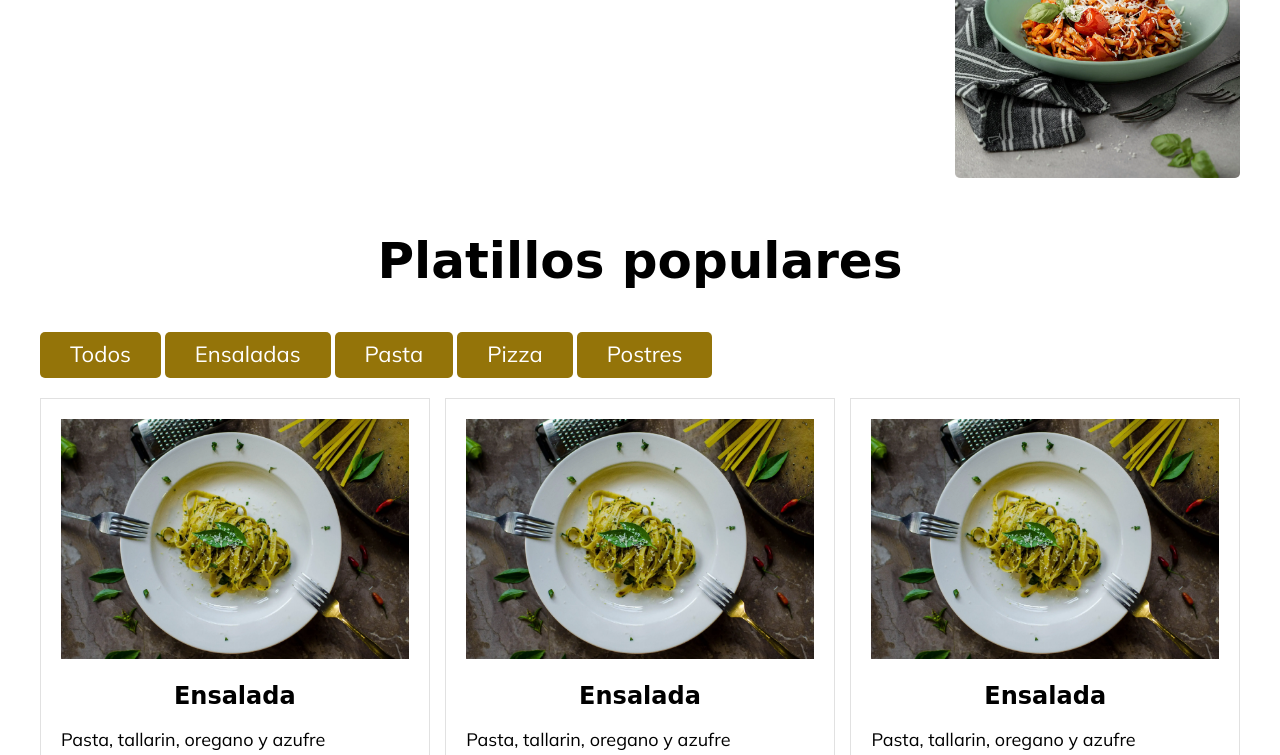
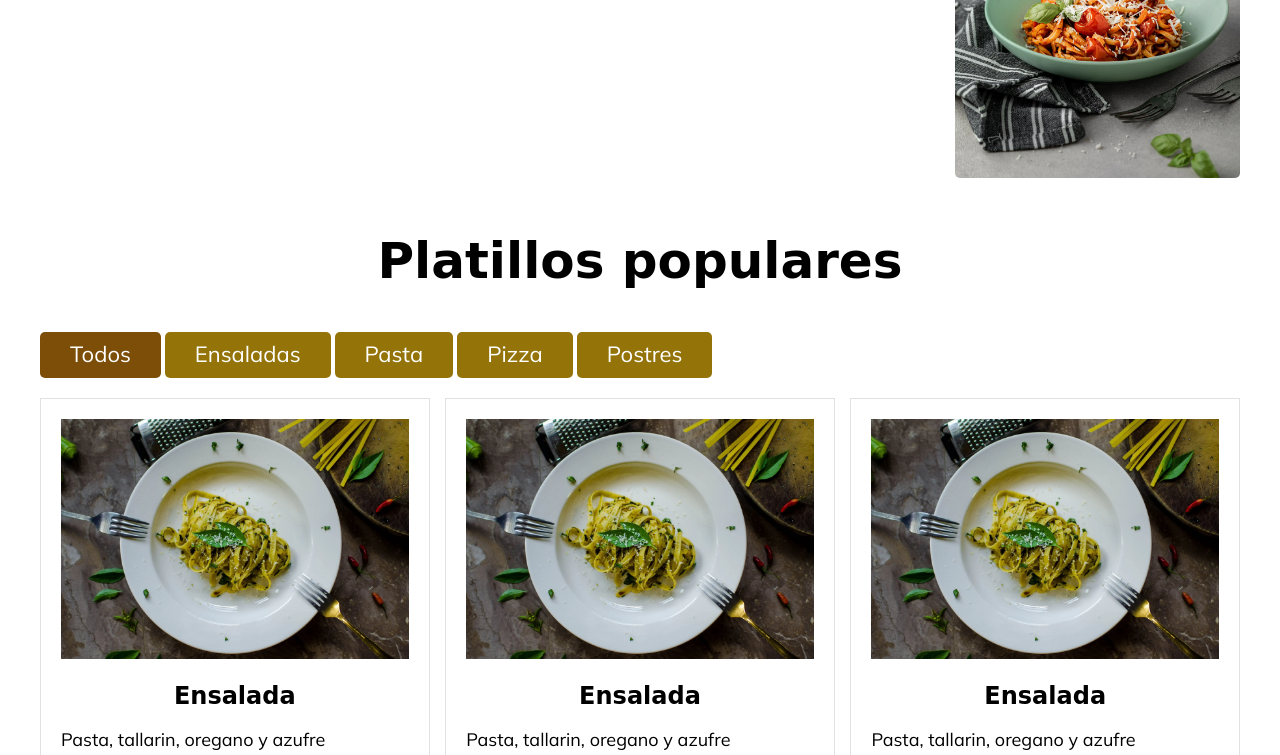
Before and after one commit to M4rckR/pontuchi.github.io, a plain HTML site: page index.html in a window 1280 px wide. In both pictures the pointer is over the button "Todos". Shown: the part 1268-2023 px from the top of the page. Drawn offline with Linux system fonts and the light colour scheme; a web font is replaced by a local one.

Commit message:
Agregamos hover a las categorias

```diff
--- a/css/styles.css
+++ b/css/styles.css
@@ -129,6 +129,10 @@ h3, p, a{
     display: inline-block;
     margin-bottom: 2rem;
     font-family: var(--parrafos);
+}
+
+.btn-verde:hover {
+    background-color: rgb(125, 78, 8);
 }
 
 
```
Also changed, not shown: js/app.js (line endings or trailing spaces).
